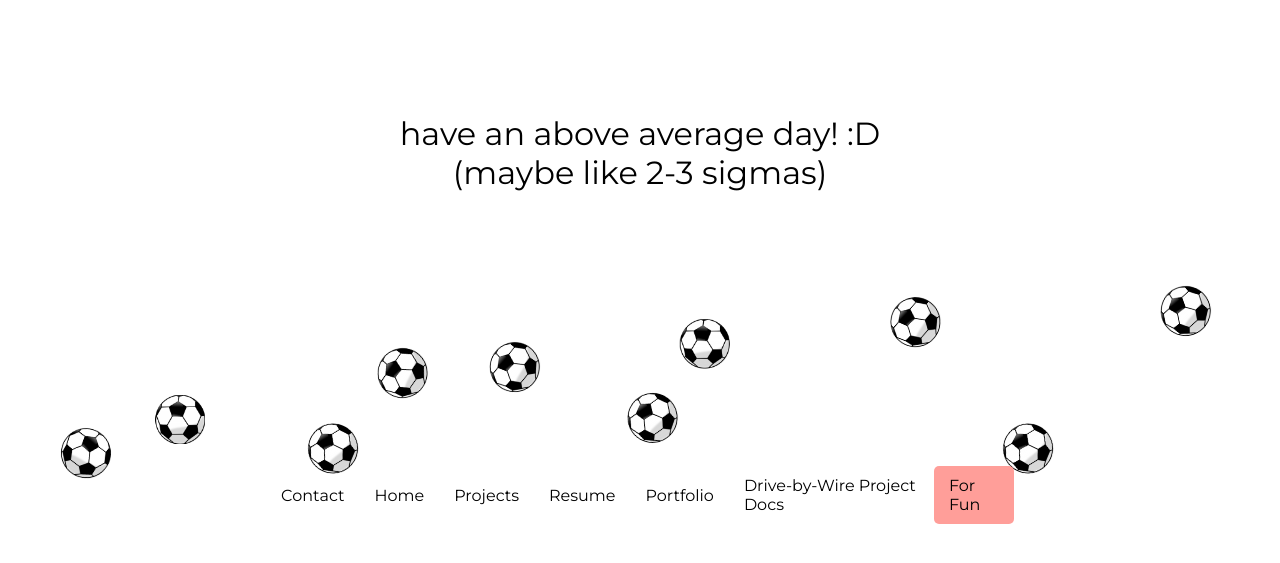
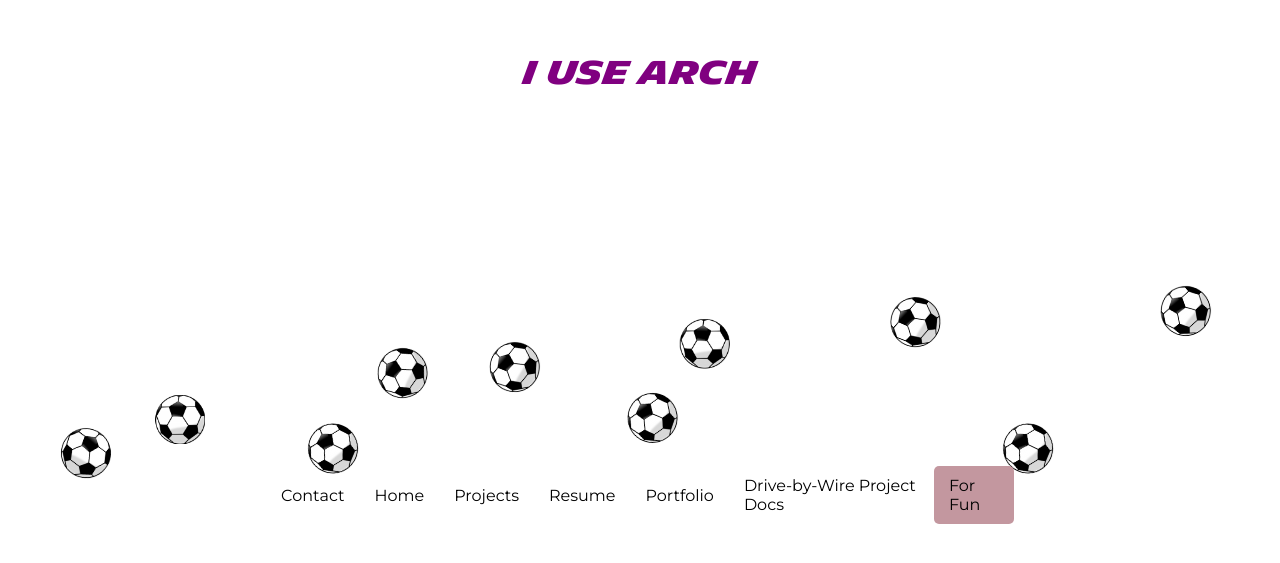
Before and after one commit to santi-ago-hopkins/santi-ago-hopkins.github.io, a Gatsby site: page /fun in a window 1280 px wide. Shown: the part 255-818 px from the top of the page. Built offline with nearby package versions, Linux system fonts and the light colour scheme; Gatsby itself is replaced by a stand-in of ours; animation ran at ten frames a second.

Commit message:
soda_shake

```diff
--- a/src/components/FlippingText.js
+++ b/src/components/FlippingText.js
@@ -54,7 +54,7 @@ const FlippingText = ({ text, style, onComplete, highlightWords = [], delay = 0
             <span
               key={`highlight-${i}`}
               style={{
-                backgroundColor: isHighlighted ? '#55aaff' : 'transparent',
+                backgroundColor: isHighlighted ? '#5FB8D8' : 'transparent',
                 color: isHighlighted ? 'white' : 'inherit',
                 padding: isHighlighted ? '0 4px' : '0',
                 margin: isHighlighted ? '0 2px' : '0',
--- a/src/components/Navigation.js
+++ b/src/components/Navigation.js
@@ -14,7 +14,7 @@ const Navigation = () => {
       fontFamily: 'Montserrat, sans-serif',
       fontSize: '1rem',
       marginTop: '-10vh',
-      backgroundColor: location.pathname === to ? '#ff9e99' : 'transparent',
+      backgroundColor: location.pathname === to ? '#C3979F' : 'transparent',
     };
 
     if (isPdf) {
--- a/src/fonts/fonts.css
+++ b/src/fonts/fonts.css
@@ -1,6 +1,6 @@
 @font-face {
     font-family: 'soda_shake';
-    src: url('orange juice 2.0.ttf') format('opentype'),
+    src: url('Michelin\ Bold.ttf') format('opentype'),
   }
 
 @keyframes flipIn {
--- a/src/pages/fun.js
+++ b/src/pages/fun.js
@@ -7,17 +7,16 @@ const Fun = () => {
       <BouncingSoccerBall />
       <div style={{
         position: 'absolute',
-        top: '50%',
+        top: '40%',
         left: '50%',
         transform: 'translate(-50%, -50%)',
-        color: 'black', // Change to your preferred color
+        color: 'purple', // Change to your preferred color
         fontSize: '2rem', // Adjust the size as needed
-        fontFamily: 'Montserrat, sans-serif',
+        fontFamily: 'soda_shake',
         textAlign: 'center',
         zIndex: 1 // Ensure the text is above the canvas
       }}>
-        have an above average day! :D <br />
-        (maybe like 2-3 sigmas)
+        i use arch
       </div>
     </div>
   );
--- a/src/pages/index.js
+++ b/src/pages/index.js
@@ -22,8 +22,8 @@ export default function Home() {
         <FlippingText
           text="Santiago Hopkins"
           style={{
-            fontSize: '6.5rem',
-            color: 'black',
+            fontSize: '4.5rem',
+            color: '#596475',
             fontFamily: 'soda_shake',
             fontWeight: 400,
           }}
```
Also changed, not shown: src/fonts/Michelin Bold.ttf (added).
